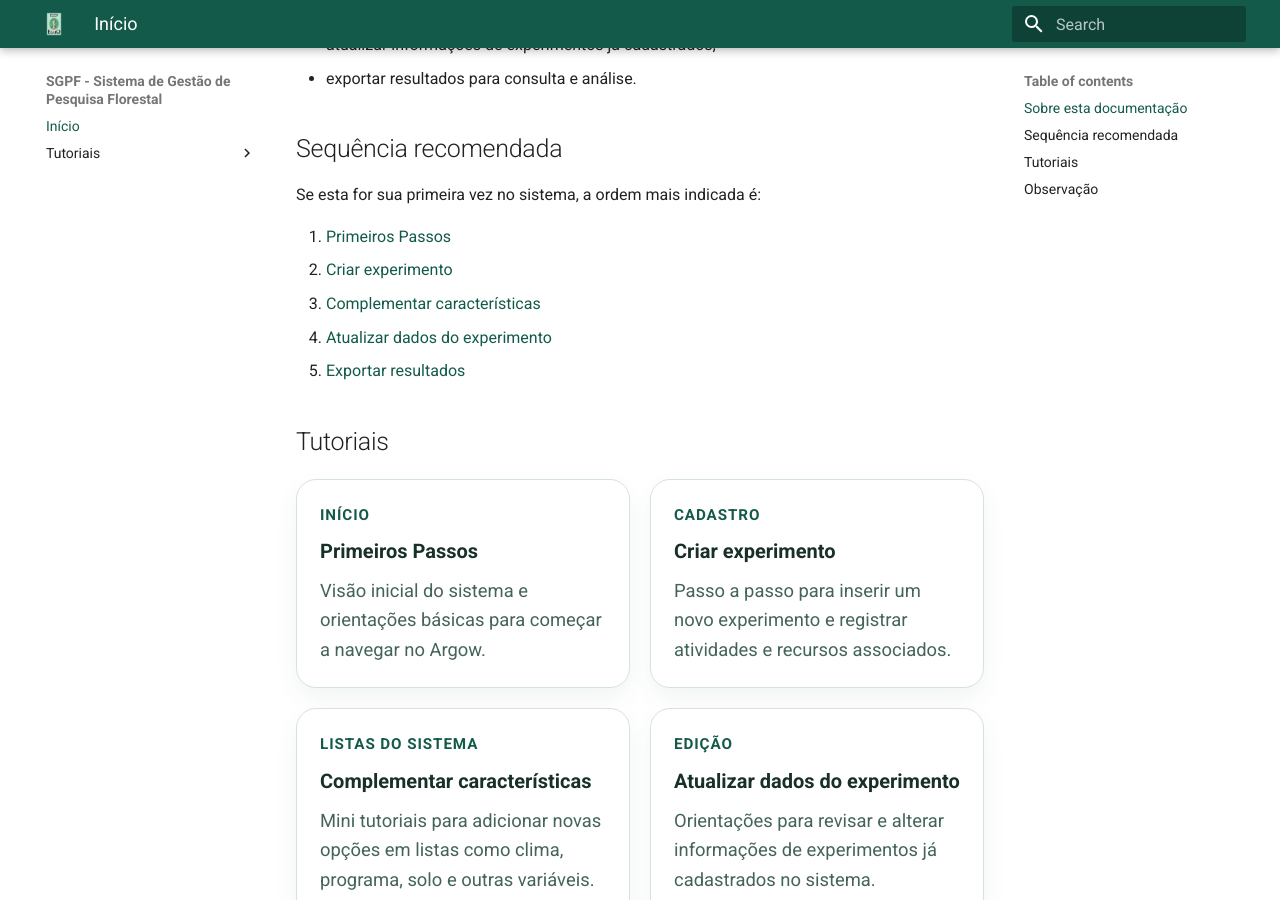
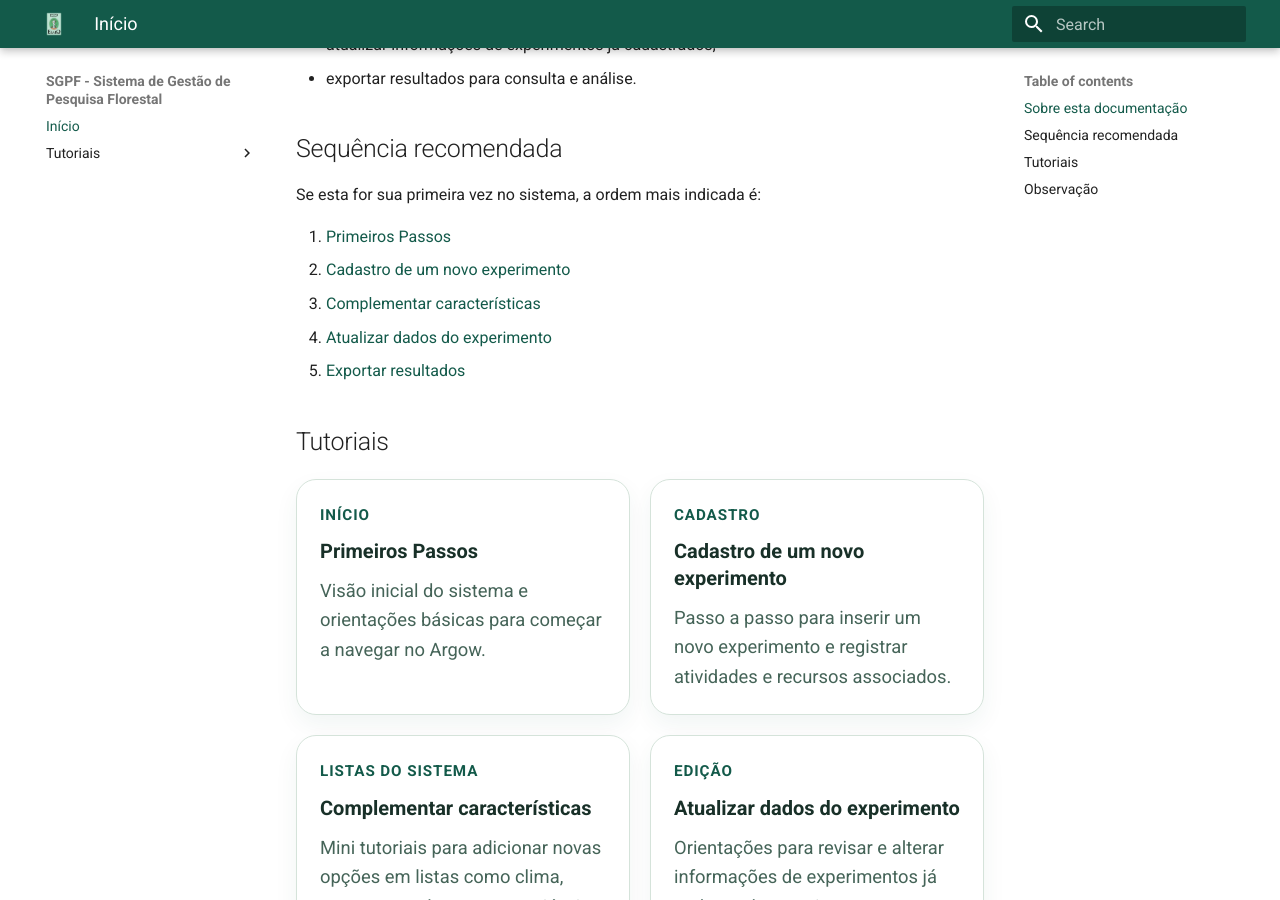
Before and after one commit to LuisaNobre/tutorial-usp-experiments, an MkDocs documentation site: the page built from docs/index.md, in a window 1280 px wide and 900 px high, scrolled down 582 px. Built offline with MkDocs 1.6.1 and Material for MkDocs 9.7.7, drawn with Linux system fonts in a browser that asks for light colours.

Commit message:
mudança texto

```diff
--- a/docs/index.md
+++ b/docs/index.md
@@ -25,7 +25,7 @@ Aqui você encontra orientações para:
 Se esta for sua primeira vez no sistema, a ordem mais indicada é:
 
 1. [Primeiros Passos](ApresentacaoArgow.md)
-2. [Criar experimento](cadastroExperimento.md)
+2. [Cadastro de um novo experimento](cadastroExperimento.md)
 3. [Complementar características](caracExperimentos.md)
 4. [Atualizar dados do experimento](AlteracaoCadastroExperimento.md)
 5. [Exportar resultados](exportTable.md)
@@ -41,7 +41,7 @@ Se esta for sua primeira vez no sistema, a ordem mais indicada é:
 
   <a class="tutorial-card" href="cadastroExperimento/">
     <span class="tutorial-card__kicker">Cadastro</span>
-    <strong class="tutorial-card__title">Criar experimento</strong>
+    <strong class="tutorial-card__title">Cadastro de um novo experimento</strong>
     <span class="tutorial-card__text">Passo a passo para inserir um novo experimento e registrar atividades e recursos associados.</span>
   </a>
 
--- a/mkdocs.yml
+++ b/mkdocs.yml
@@ -4,7 +4,7 @@ nav:
   - Início: index.md
   - Tutoriais:
       - Primeiros Passos: ApresentacaoArgow.md
-      - Cadastrar um novo experimento: cadastroExperimento.md
+      - Cadastro de um novo experimento: cadastroExperimento.md
       - Atualizar dados do experimento: AlteracaoCadastroExperimento.md
       - Complementar características: caracExperimentos.md
       - Exportar resultados: exportTable.md
```
